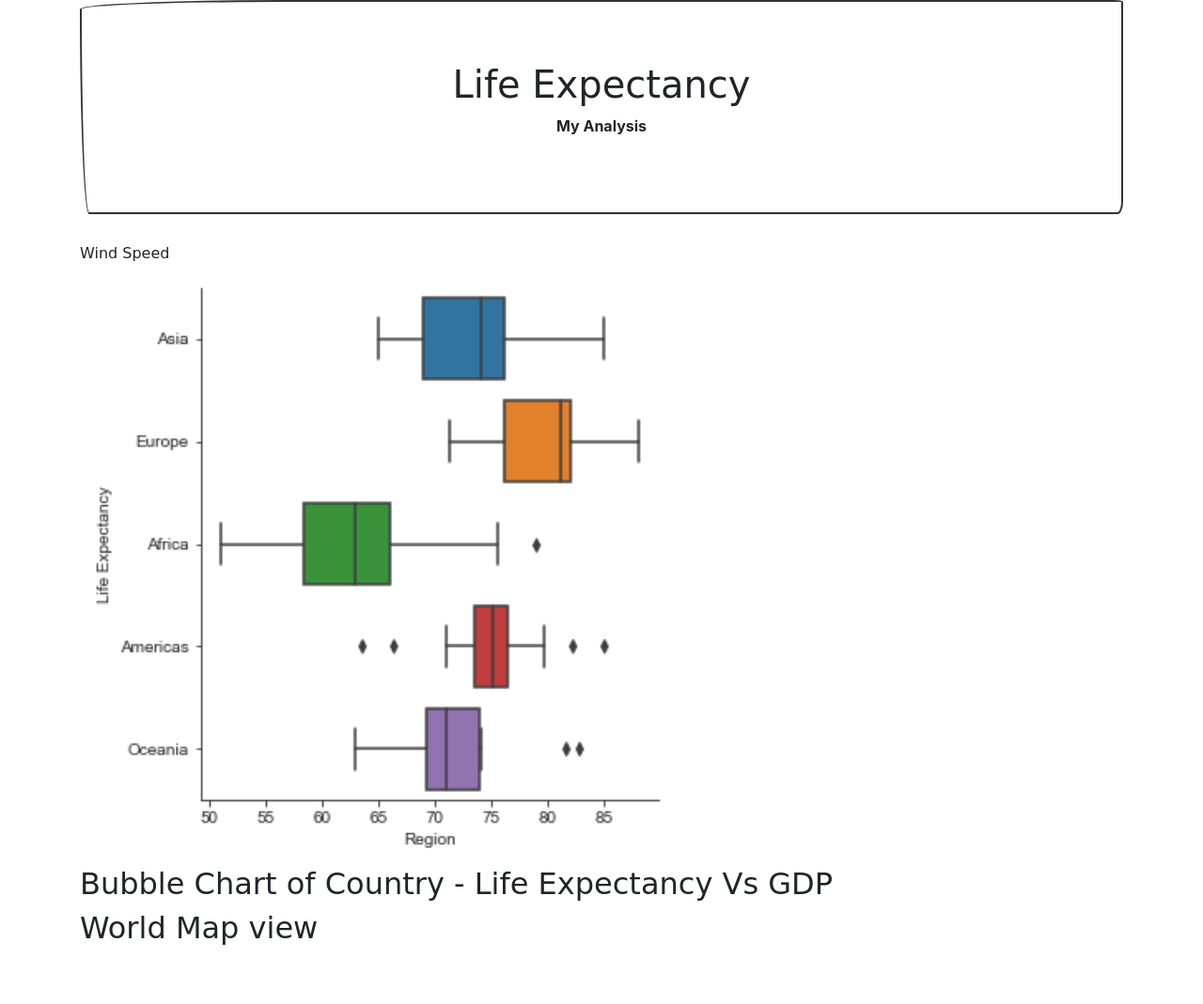
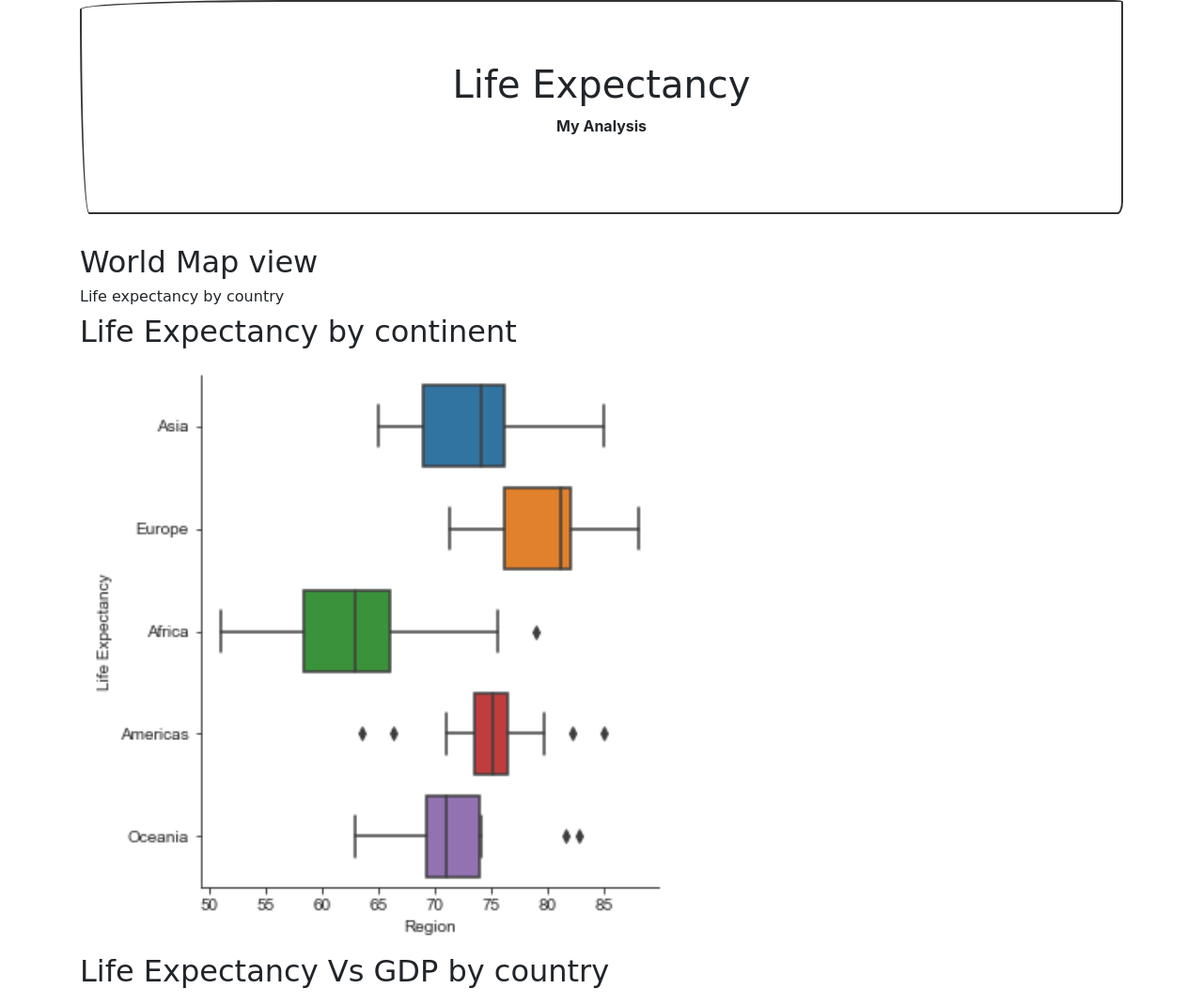
Before and after one commit to nithiyasuresh/life_exp, a Flask app: page / in a window 1280 px wide. Shown: the whole page at 94% size. Before the commit the page ends 1006 px from the top, so only its background shows below. Run offline with Flask 2, Linux system fonts and the light colour scheme; some libraries are stand-ins or nearby versions; some web fonts are replaced.

Commit message:
amended the order of the graph

```diff
--- a/life_exp/templates/index.html
+++ b/life_exp/templates/index.html
@@ -18,26 +18,28 @@
         </div>
 
         <div class="row">
-            <!-- Bubble chart thats continents average -->
-            <div class="col-lg-7">
-                <div class="box">
-                    <h6 class="title">Wind Speed</h6>
-                    <img src="./static/Images/RegionBoxplot.png" alt="Wing Speed Chart">
-                </div>
-            </div>
-
-            <!-- Bubble chart that is country average -->
-
-            <div class="col-md-12">
-                <h2>Bubble Chart of Country - Life Expectancy Vs GDP</h2>
-                <div id="bubble_plot_country"></div>
-            </div>
 
             <!-- Choropleth chart in a world map -->
 
             <div class="col-md-12">
                 <h2>World Map view</h2>
+                <h6 class="title">Life expectancy by country</h6>
                 <div id="choropleth"></div>
+            </div>
+
+            <!-- Box plot with continents -->
+            <div class="col-lg-7">
+                <div class="box">
+                    <h2 class="title">Life Expectancy by continent</h2>
+                    <img src="./static/Images/RegionBoxplot.png" alt="Box Plot of Regions">
+                </div>
+            </div>
+
+            <!-- Bubble chart that is country -->
+
+            <div class="col-md-12">
+                <h2>Life Expectancy Vs GDP by country</h2>
+                <div id="bubble_plot_country"></div>
             </div>
 
         </div>
```
